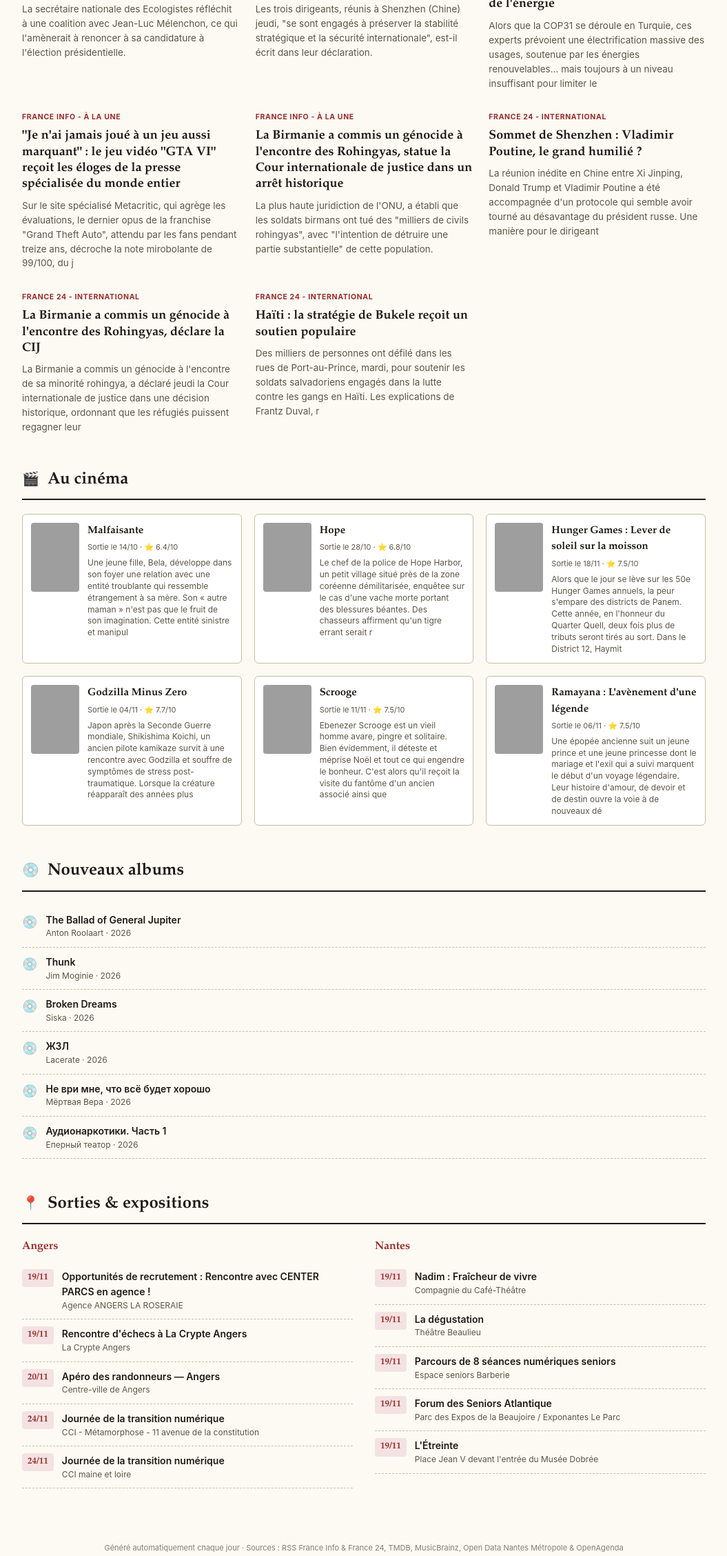
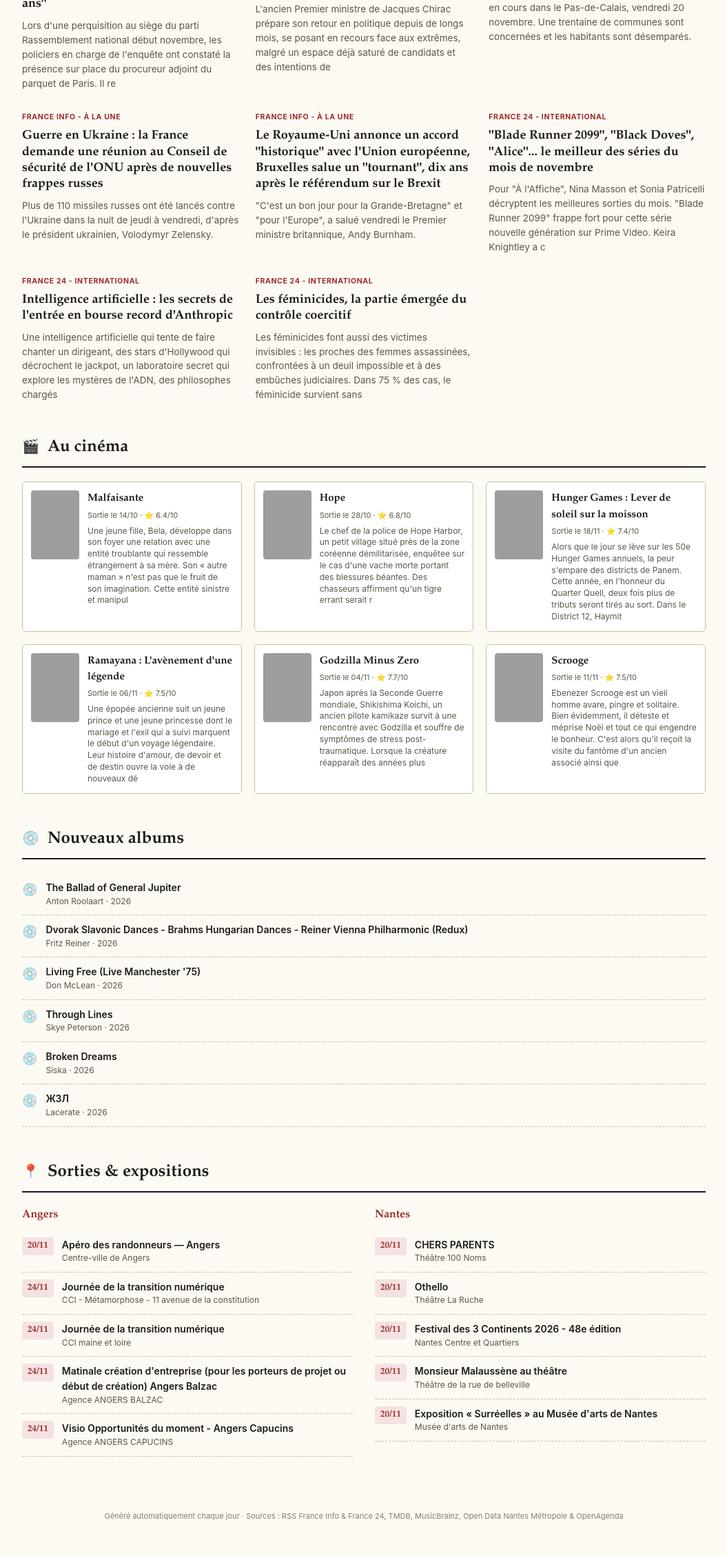
Before and after one commit to adrlcus27-hub/daily-digest, a plain HTML site: page docs/index.html in a window 1280 px wide. Shown: the part 494-2750 px from the top of the page at 69% size, without its empty margins (112-1167 px from the left). Drawn offline with Linux system fonts and the light colour scheme; grey boxes are pictures that could not be loaded.

Commit message:
Digest du 2026-11-20

```diff
--- a/docs/index.html
+++ b/docs/index.html
@@ -252,10 +252,10 @@
 <body>
   <div class="wrap">
     <header class="masthead">
-      <div class="masthead__date">Jeudi 19 novembre 2026</div>
+      <div class="masthead__date">Vendredi 20 novembre 2026</div>
       <h1 class="masthead__title">Le Digest du Jour</h1>
       <p class="masthead__sub">Actu, cinéma, musique &amp; sorties à Angers et Nantes</p>
-      <p class="masthead__updated">Mis à jour le 19/11/2026 à 15h18</p>
+      <p class="masthead__updated">Mis à jour le 20/11/2026 à 14h56</p>
     </header>
 
     <section class="block">
@@ -267,43 +267,43 @@
 
     <article class="news-item">
       <span class="news-item__source">France Info - À la Une</span>
-      <h3 class="news-item__title"><a href="https://www.franceinfo.fr/elections/direct-presidentielle-je-le-regrette-reagit-le-socialiste-olivier-faure-au-rapprochement-initie-par-l-ecologiste-marine-tondelier-vers-jean-luc-melenchon_8289440.html#xtor=RSS-3-[lestitres]" target="_blank" rel="noopener noreferrer">Présidentielle 2027 : &quot;Je ne vais pas changer de programme&quot;, déclare Marie Tondelier après sa main tendue à la France insoumise</a></h3>
-      <p class="news-item__resume">La secrétaire nationale des Ecologistes réfléchit à une coalition avec Jean-Luc Mélenchon, ce qui l&#x27;amènerait à renoncer à sa candidature à l&#x27;élection présidentielle.</p>
+      <h3 class="news-item__title"><a href="https://www.franceinfo.fr/politique/l-elu-rn-qui-a-recu-un-procureur-au-siege-du-parti-evoque-une-discussion-entre-professionnels-qui-se-connaissent-depuis-pres-de-trente-ans_8292344.html#xtor=RSS-3-[lestitres]" target="_blank" rel="noopener noreferrer">L&#x27;élu RN qui a reçu un procureur au siège du parti évoque &quot;une discussion entre professionnels&quot; qui se connaissent &quot;depuis près de trente ans&quot;</a></h3>
+      <p class="news-item__resume">Lors d&#x27;une perquisition au siège du parti Rassemblement national début novembre, les policiers en charge de l&#x27;enquête ont constaté la présence sur place du procureur adjoint du parquet de Paris. Il re</p>
     </article>
     <article class="news-item">
       <span class="news-item__source">France Info - À la Une</span>
-      <h3 class="news-item__title"><a href="https://www.franceinfo.fr/monde/usa/presidentielle/donald-trump/xi-jinping-vladimir-poutine-et-donald-trump-adoptent-une-declaration-de-paix-apres-un-sommet-inedit_8290064.html#xtor=RSS-3-[lestitres]" target="_blank" rel="noopener noreferrer">Xi Jinping, Vladimir Poutine et Donald Trump adoptent une &quot;déclaration de paix&quot; après un sommet inédit</a></h3>
-      <p class="news-item__resume">Les trois dirigeants, réunis à Shenzhen (Chine) jeudi, &quot;se sont engagés à préserver la stabilité stratégique et la sécurité internationale&quot;, est-il écrit dans leur déclaration.</p>
+      <h3 class="news-item__title"><a href="https://www.franceinfo.fr/elections/vu-a-quel-niveau-sont-les-autres-on-n-est-pas-si-loin-dominique-de-villepin-se-lance-dans-la-course-presidentielle-malgre-les-embuches_8288267.html#xtor=RSS-3-[lestitres]" target="_blank" rel="noopener noreferrer">&quot;Vu à quel niveau sont les autres, on n&#x27;est pas si loin&quot; : Dominique de Villepin se lance dans la course présidentielle malgré les embûches</a></h3>
+      <p class="news-item__resume">L&#x27;ancien Premier ministre de Jacques Chirac prépare son retour en politique depuis de longs mois, se posant en recours face aux extrêmes, malgré un espace déjà saturé de candidats et des intentions de</p>
     </article>
     <article class="news-item">
       <span class="news-item__source">France Info - À la Une</span>
-      <h3 class="news-item__title"><a href="https://www.franceinfo.fr/environnement/energie/pic-du-petrole-vers-2030-boom-des-renouvelables-impact-de-la-guerre-au-moyen-orient-ce-qu-il-faut-retenir-du-rapport-de-l-agence-internationale-de-l-energie_8289644.html#xtor=RSS-3-[lestitres]" target="_blank" rel="noopener noreferrer">Pic du pétrole vers 2030, boom des renouvelables, impact de la guerre au Moyen-Orient... Ce qu&#x27;il faut retenir du rapport de l&#x27;Agence internationale de l&#x27;énergie</a></h3>
-      <p class="news-item__resume">Alors que la COP31 se déroule en Turquie, ces experts prévoient une électrification massive des usages, soutenue par les énergies renouvelables... mais toujours à un niveau insuffisant pour limiter le</p>
+      <h3 class="news-item__title"><a href="https://www.franceinfo.fr/environnement/evenements-meteorologiques-extremes/inondations-et-crues/je-n-ai-pas-dormi-de-la-nuit-une-trentaine-de-communes-du-pas-de-calais-touchees-par-des-inondations_8292314.html#xtor=RSS-3-[lestitres]" target="_blank" rel="noopener noreferrer">&quot;Je n&#x27;ai pas dormi de la nuit&quot; : une trentaine de communes du Pas-de-Calais touchées par des inondations</a></h3>
+      <p class="news-item__resume">Des inondations très importantes sont toujours en cours dans le Pas-de-Calais, vendredi 20 novembre. Une trentaine de communes sont concernées et les habitants sont désemparés.</p>
     </article>
     <article class="news-item">
       <span class="news-item__source">France Info - À la Une</span>
-      <h3 class="news-item__title"><a href="https://www.franceinfo.fr/culture/jeux-video/gta-vi/je-n-ai-jamais-joue-a-un-jeu-aussi-marquant-le-jeu-video-gta-vi-recoit-les-eloges-de-la-presse-specialisee-du-monde-entier_8289947.html#xtor=RSS-3-[lestitres]" target="_blank" rel="noopener noreferrer">&quot;Je n&#x27;ai jamais joué à un jeu aussi marquant&quot; : le jeu vidéo &quot;GTA VI&quot; reçoit les éloges de la presse spécialisée du monde entier</a></h3>
-      <p class="news-item__resume">Sur le site spécialisé Metacritic, qui agrège les évaluations, le dernier opus de la franchise &quot;Grand Theft Auto&quot;, attendu par les fans pendant treize ans, décroche la note mirobolante de 99/100, du j</p>
+      <h3 class="news-item__title"><a href="https://www.franceinfo.fr/monde/europe/manifestations-en-ukraine/direct-guerre-en-ukraine-un-missile-russe-tombe-dans-le-sud-est-de-la-pologne-sans-faire-de-blesse_8292080.html#xtor=RSS-3-[lestitres]" target="_blank" rel="noopener noreferrer">Guerre en Ukraine : la France demande une réunion au Conseil de sécurité de l&#x27;ONU après de nouvelles frappes russes</a></h3>
+      <p class="news-item__resume">Plus de 110 missiles russes ont été lancés contre l&#x27;Ukraine dans la nuit de jeudi à vendredi, d&#x27;après le président ukrainien, Volodymyr Zelensky.</p>
     </article>
     <article class="news-item">
       <span class="news-item__source">France Info - À la Une</span>
-      <h3 class="news-item__title"><a href="https://www.franceinfo.fr/monde/asie/rohingyas/la-birmanie-a-commis-un-genocide-a-l-encontre-des-rohingyas-statue-la-cour-internationale-de-justice-dans-un-arret-historique_8289806.html#xtor=RSS-3-[lestitres]" target="_blank" rel="noopener noreferrer">La Birmanie a commis un génocide à l&#x27;encontre des Rohingyas, statue la Cour internationale de justice dans un arrêt historique</a></h3>
-      <p class="news-item__resume">La plus haute juridiction de l&#x27;ONU, a établi que les soldats birmans ont tué des &quot;milliers de civils rohingyas&quot;, avec &quot;l&#x27;intention de détruire une partie substantielle&quot; de cette population.</p>
+      <h3 class="news-item__title"><a href="https://www.franceinfo.fr/monde/royaume-uni/le-royaume-uni-annonce-un-accord-historique-avec-l-union-europeenne-bruxelles-salue-un-tournant-dix-ans-apres-le-referendum-sur-le-brexit_8292233.html#xtor=RSS-3-[lestitres]" target="_blank" rel="noopener noreferrer">Le Royaume-Uni annonce un accord &quot;historique&quot; avec l&#x27;Union européenne, Bruxelles salue un &quot;tournant&quot;, dix ans après le référendum sur le Brexit</a></h3>
+      <p class="news-item__resume">&quot;C&#x27;est un bon jour pour la Grande-Bretagne&quot; et &quot;pour l&#x27;Europe&quot;, a salué vendredi le Premier ministre britannique, Andy Burnham.</p>
     </article>
     <article class="news-item">
       <span class="news-item__source">France 24 - International</span>
-      <h3 class="news-item__title"><a href="https://www.france24.com/fr/asie-pacifique/20261119-sommet-shenzhen-vladimir-poutine-grand-humili%C3%A9-xi-jinping-trump-apec" target="_blank" rel="noopener noreferrer">Sommet de Shenzhen : Vladimir Poutine, le grand humilié ?</a></h3>
-      <p class="news-item__resume">La réunion inédite en Chine entre Xi Jinping, Donald Trump et Vladimir Poutine a été accompagnée d&#x27;un protocole qui semble avoir tourné au désavantage du président russe. Une manière pour le dirigeant</p>
+      <h3 class="news-item__title"><a href="https://www.france24.com/fr/%C3%A9missions/%C3%A0-l-affiche/20261120-blade-runner-2099-black-doves-alice-le-meilleur-des-s%C3%A9ries-du-mois-de-novembre" target="_blank" rel="noopener noreferrer">&quot;Blade Runner 2099&quot;, &quot;Black Doves&quot;, &quot;Alice&quot;... le meilleur des séries du mois de novembre</a></h3>
+      <p class="news-item__resume">Pour &quot;À l&#x27;Affiche&quot;, Nina Masson et Sonia Patricelli décryptent les meilleures sorties du mois. &quot;Blade Runner 2099&quot; frappe fort pour cette série nouvelle génération sur Prime Video. Keira Knightley a c</p>
     </article>
     <article class="news-item">
       <span class="news-item__source">France 24 - International</span>
-      <h3 class="news-item__title"><a href="https://www.france24.com/fr/vid%C3%A9o/20261119-la-birmanie-a-commis-un-g%C3%A9nocide-%C3%A0-l-encontre-des-rohingyas-d%C3%A9clare-la-cij" target="_blank" rel="noopener noreferrer">La Birmanie a commis un génocide à l&#x27;encontre des Rohingyas, déclare la CIJ</a></h3>
-      <p class="news-item__resume">La Birmanie a commis un génocide à l&#x27;encontre de sa minorité rohingya, a déclaré jeudi la Cour internationale de justice dans une décision historique, ordonnant que les réfugiés puissent regagner leur</p>
+      <h3 class="news-item__title"><a href="https://www.france24.com/fr/%C3%A9missions/tech-24/20261120-intelligence-artificielle-les-secrets-de-l-entr%C3%A9e-en-bourse-record-d-anthropic" target="_blank" rel="noopener noreferrer">Intelligence artificielle : les secrets de l&#x27;entrée en bourse record d&#x27;Anthropic</a></h3>
+      <p class="news-item__resume">Une intelligence artificielle qui tente de faire chanter un dirigeant, des stars d&#x27;Hollywood qui décrochent le jackpot, un laboratoire secret qui explore les mystères de l&#x27;ADN, des philosophes chargés</p>
     </article>
     <article class="news-item">
       <span class="news-item__source">France 24 - International</span>
-      <h3 class="news-item__title"><a href="https://www.france24.com/fr/vid%C3%A9o/20261119-ha%C3%AFti-la-strat%C3%A9gie-de-bukele-re%C3%A7oit-un-soutien-populaire" target="_blank" rel="noopener noreferrer">Haïti : la stratégie de Bukele reçoit un soutien populaire</a></h3>
-      <p class="news-item__resume">Des milliers de personnes ont défilé dans les rues de Port-au-Prince, mardi, pour soutenir les soldats salvadoriens engagés dans la lutte contre les gangs en Haïti. Les explications de Frantz Duval, r</p>
+      <h3 class="news-item__title"><a href="https://www.france24.com/fr/%C3%A9missions/actuelles/20261120-les-f%C3%A9minicides-la-partie-%C3%A9merg%C3%A9e-du-contr%C3%B4le-coercitif" target="_blank" rel="noopener noreferrer">Les féminicides, la partie émergée du contrôle coercitif</a></h3>
+      <p class="news-item__resume">Les féminicides font aussi des victimes invisibles : les proches des femmes assassinées, confrontées à un deuil impossible et à des embûches judiciaires. Dans 75 % des cas, le féminicide survient sans</p>
     </article>
       </div>
     </section>
@@ -335,8 +335,16 @@
       <img src="https://image.tmdb.org/t/p/w300/6lwqxIhsKsiz6PM4tzzScn3ok1d.jpg" alt="Hunger Games : Lever de soleil sur la moisson" class="movie-card__poster">
       <div class="movie-card__body">
         <h4 class="movie-card__title">Hunger Games : Lever de soleil sur la moisson</h4>
-        <p class="movie-card__meta">Sortie le 18/11 · ⭐ 7.5/10</p>
+        <p class="movie-card__meta">Sortie le 18/11 · ⭐ 7.4/10</p>
         <p class="movie-card__synopsis">Alors que le jour se lève sur les 50e Hunger Games annuels, la peur s&#x27;empare des districts de Panem. Cette année, en l&#x27;honneur du Quarter Quell, deux fois plus de tributs seront tirés au sort. Dans le District 12, Haymit</p>
+      </div>
+    </article>
+    <article class="movie-card">
+      <img src="https://image.tmdb.org/t/p/w300/sCqbbDIfLfO52FWjmuVOVZKkVyV.jpg" alt="Ramayana : L&#x27;avènement d&#x27;une légende" class="movie-card__poster">
+      <div class="movie-card__body">
+        <h4 class="movie-card__title">Ramayana : L&#x27;avènement d&#x27;une légende</h4>
+        <p class="movie-card__meta">Sortie le 06/11 · ⭐ 7.5/10</p>
+        <p class="movie-card__synopsis">Une épopée ancienne suit un jeune prince et une jeune princesse dont le mariage et l&#x27;exil qui a suivi marquent le début d&#x27;un voyage légendaire. Leur histoire d&#x27;amour, de devoir et de destin ouvre la voie à de nouveaux dé</p>
       </div>
     </article>
     <article class="movie-card">
@@ -353,14 +361,6 @@
         <h4 class="movie-card__title">Scrooge</h4>
         <p class="movie-card__meta">Sortie le 11/11 · ⭐ 7.5/10</p>
         <p class="movie-card__synopsis">Ebenezer Scrooge est un vieil homme avare, pingre et solitaire. Bien évidemment, il déteste et méprise Noël et tout ce qui engendre le bonheur. C&#x27;est alors qu&#x27;il reçoit la visite du fantôme d&#x27;un ancien associé ainsi que </p>
-      </div>
-    </article>
-    <article class="movie-card">
-      <img src="https://image.tmdb.org/t/p/w300/sCqbbDIfLfO52FWjmuVOVZKkVyV.jpg" alt="Ramayana : L&#x27;avènement d&#x27;une légende" class="movie-card__poster">
-      <div class="movie-card__body">
-        <h4 class="movie-card__title">Ramayana : L&#x27;avènement d&#x27;une légende</h4>
-        <p class="movie-card__meta">Sortie le 06/11 · ⭐ 7.5/10</p>
-        <p class="movie-card__synopsis">Une épopée ancienne suit un jeune prince et une jeune princesse dont le mariage et l&#x27;exil qui a suivi marquent le début d&#x27;un voyage légendaire. Leur histoire d&#x27;amour, de devoir et de destin ouvre la voie à de nouveaux dé</p>
       </div>
     </article>
       </div>
@@ -383,8 +383,22 @@
     <li class="album-item">
       <span class="album-item__icon">💿</span>
       <div>
-        <p class="album-item__title">Thunk</p>
-        <p class="album-item__artist">Jim Moginie · 2026</p>
+        <p class="album-item__title">Dvorak Slavonic Dances - Brahms Hungarian Dances - Reiner Vienna Philharmonic (Redux)</p>
+        <p class="album-item__artist">Fritz Reiner · 2026</p>
+      </div>
+    </li>
+    <li class="album-item">
+      <span class="album-item__icon">💿</span>
+      <div>
+        <p class="album-item__title">Living Free (Live Manchester &#x27;75)</p>
+        <p class="album-item__artist">Don McLean · 2026</p>
+      </div>
+    </li>
+    <li class="album-item">
+      <span class="album-item__icon">💿</span>
+      <div>
+        <p class="album-item__title">Through Lines</p>
+        <p class="album-item__artist">Skye Peterson · 2026</p>
       </div>
     </li>
     <li class="album-item">
@@ -401,20 +415,6 @@
         <p class="album-item__artist">Lacerate · 2026</p>
       </div>
     </li>
-    <li class="album-item">
-      <span class="album-item__icon">💿</span>
-      <div>
-        <p class="album-item__title">Не ври мне, что всё будет хорошо</p>
-        <p class="album-item__artist">Мёртвая Вера · 2026</p>
-      </div>
-    </li>
-    <li class="album-item">
-      <span class="album-item__icon">💿</span>
-      <div>
-        <p class="album-item__title">Аудионаркотики. Часть 1</p>
-        <p class="album-item__artist">Еперный театор · 2026</p>
-      </div>
-    </li>
       </ul>
     </section>
 
@@ -427,20 +427,6 @@
         <div>
           <h3 class="events-city__title">Angers</h3>
           <ul class="events-list">
-    <li class="event-item">
-      <span class="event-item__date">19/11</span>
-      <div>
-        <p class="event-item__title">Opportunités de recrutement : Rencontre avec CENTER PARCS en agence !</p>
-        <p class="event-item__lieu">Agence ANGERS LA ROSERAIE</p>
-      </div>
-    </li>
-    <li class="event-item">
-      <span class="event-item__date">19/11</span>
-      <div>
-        <p class="event-item__title">Rencontre d&#x27;échecs à La Crypte Angers</p>
-        <p class="event-item__lieu">La Crypte Angers</p>
-      </div>
-    </li>
     <li class="event-item">
       <span class="event-item__date">20/11</span>
       <div>
@@ -461,44 +447,58 @@
         <p class="event-item__title">Journée de la transition numérique</p>
         <p class="event-item__lieu">CCI maine et loire</p>
       </div>
+    </li>
+    <li class="event-item">
+      <span class="event-item__date">24/11</span>
+      <div>
+        <p class="event-item__title">Matinale création d&#x27;entreprise (pour les porteurs de projet ou début de création) Angers Balzac</p>
+        <p class="event-item__lieu">Agence ANGERS BALZAC</p>
+      </div>
+    </li>
+    <li class="event-item">
+      <span class="event-item__date">24/11</span>
+      <div>
+        <p class="event-item__title">Visio Opportunités du moment - Angers Capucins</p>
+        <p class="event-item__lieu">Agence ANGERS CAPUCINS</p>
+      </div>
     </li></ul>
         </div>
         <div>
           <h3 class="events-city__title">Nantes</h3>
           <ul class="events-list">
     <li class="event-item">
-      <span class="event-item__date">19/11</span>
+      <span class="event-item__date">20/11</span>
       <div>
-        <p class="event-item__title">Nadim : Fraîcheur de vivre</p>
-        <p class="event-item__lieu">Compagnie du Café-Théâtre</p>
+        <p class="event-item__title">CHERS PARENTS</p>
+        <p class="event-item__lieu">Théâtre 100 Noms</p>
       </div>
     </li>
     <li class="event-item">
-      <span class="event-item__date">19/11</span>
+      <span class="event-item__date">20/11</span>
       <div>
-        <p class="event-item__title">La dégustation</p>
-        <p class="event-item__lieu">Théâtre Beaulieu</p>
+        <p class="event-item__title">Othello</p>
+        <p class="event-item__lieu">Théâtre La Ruche</p>
       </div>
     </li>
     <li class="event-item">
-      <span class="event-item__date">19/11</span>
+      <span class="event-item__date">20/11</span>
       <div>
-        <p class="event-item__title">Parcours de 8 séances numériques seniors</p>
-        <p class="event-item__lieu">Espace seniors Barberie</p>
+        <p class="event-item__title">Festival des 3 Continents 2026 - 48e édition</p>
+        <p class="event-item__lieu">Nantes Centre et Quartiers</p>
       </div>
     </li>
     <li class="event-item">
-      <span class="event-item__date">19/11</span>
+      <span class="event-item__date">20/11</span>
       <div>
-        <p class="event-item__title">Forum des Seniors Atlantique</p>
-        <p class="event-item__lieu">Parc des Expos de la Beaujoire / Exponantes Le Parc</p>
+        <p class="event-item__title">Monsieur Malaussène au théâtre</p>
+        <p class="event-item__lieu">Théâtre de la rue de belleville</p>
       </div>
     </li>
     <li class="event-item">
-      <span class="event-item__date">19/11</span>
+      <span class="event-item__date">20/11</span>
       <div>
-        <p class="event-item__title">L&#x27;Étreinte</p>
-        <p class="event-item__lieu">Place Jean V devant l&#x27;entrée du Musée Dobrée</p>
+        <p class="event-item__title">Exposition « Surréelles » au Musée d&#x27;arts de Nantes</p>
+        <p class="event-item__lieu">Musée d&#x27;arts de Nantes</p>
       </div>
     </li></ul>
         </div>
```
Also changed, not shown: data/historique.json.
